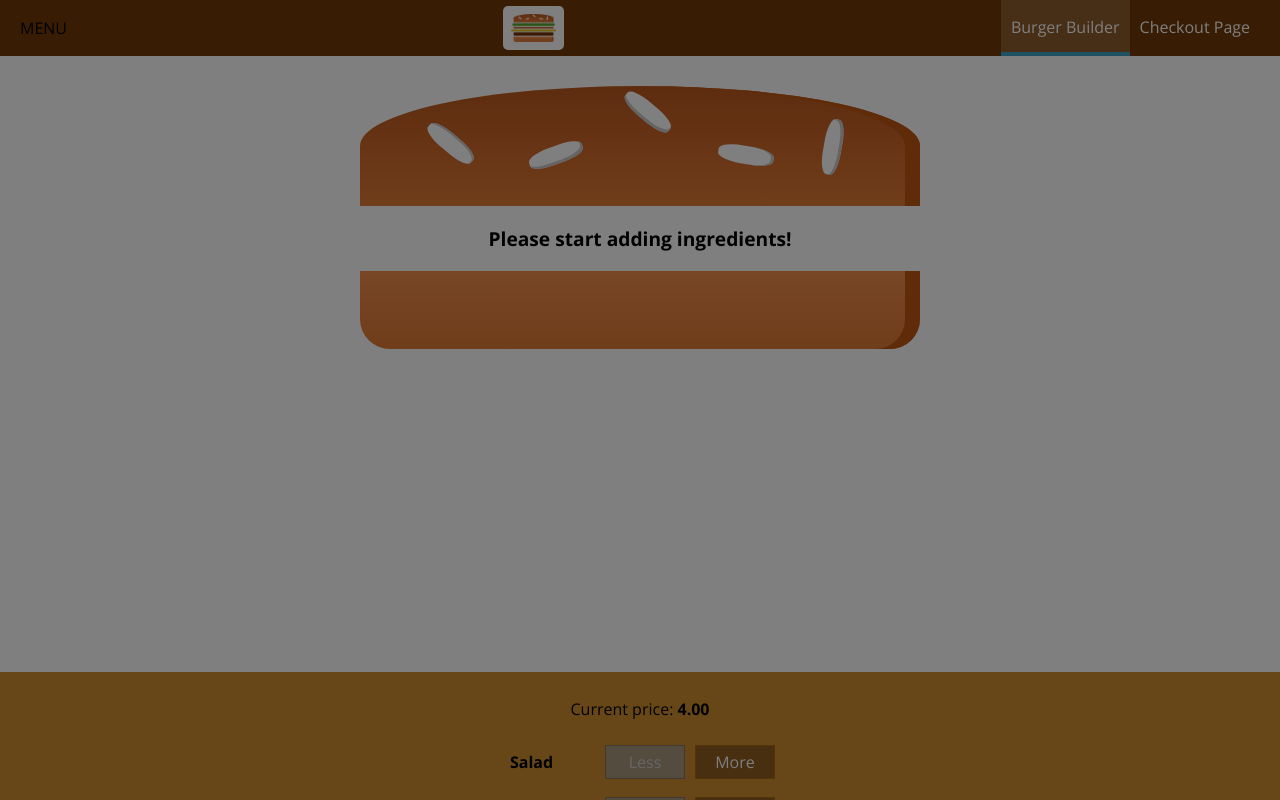
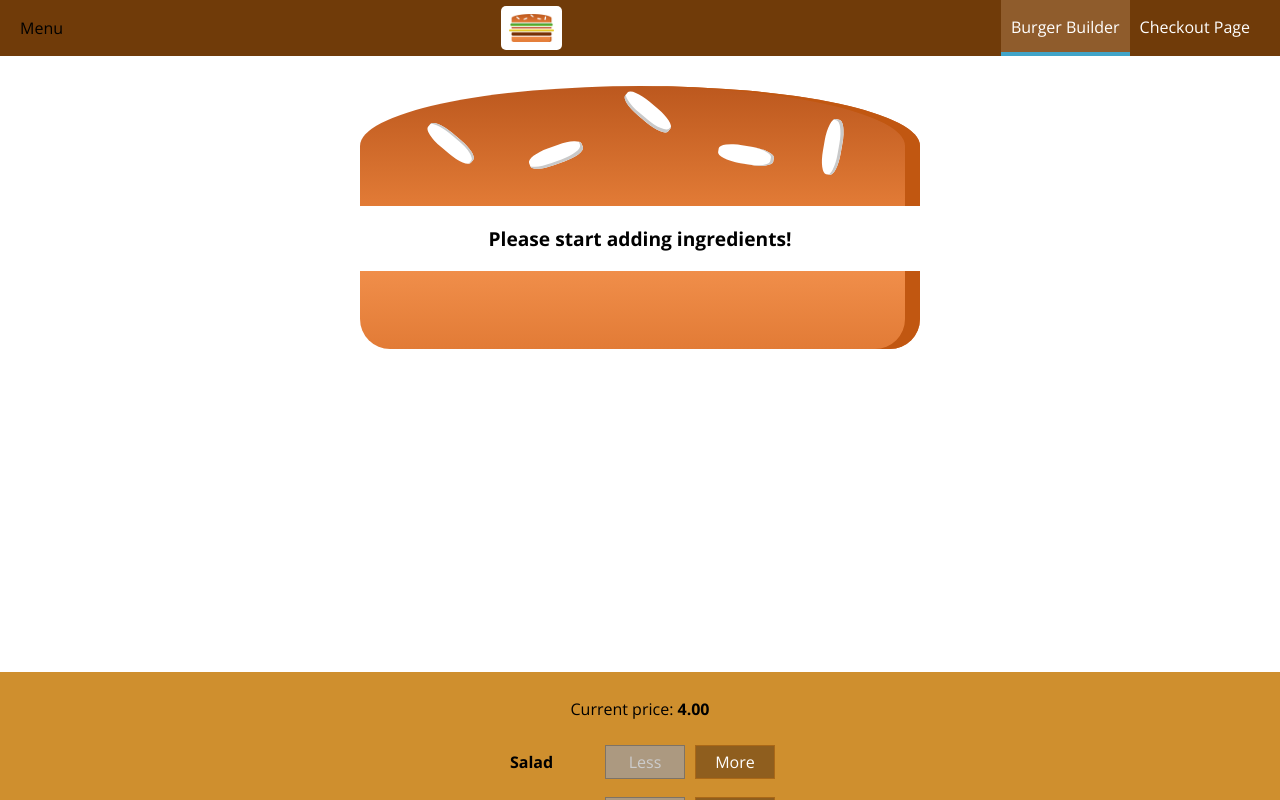
Before and after one commit to sterios93/react-burger, a React (Create React App) app: page / in a window 1280 px wide. Shown: the top 800 px of the page. Built offline with nearby package versions, Linux system fonts and the light colour scheme.

Commit message:
feat: add a sideDrawer toggleButton

```diff
--- a/src/components/Layout/Layout.js
+++ b/src/components/Layout/Layout.js
@@ -6,17 +6,23 @@
 
 class Layout extends Component {
   state = {
-    showSideDrawer: true
+    showSideDrawer: false
   }
 
   sideDrawerClosedHandler = () => {
     this.setState({showSideDrawer: false});
   }
 
+  sideDrawerToggleHandler = () => {
+    this.setState( (prevState) => {
+      return {showSideDrawer: !prevState.showSideDrawer}
+    });
+  }
+
   render() {
     return (
       <Aux>
-        <Toolbar />
+        <Toolbar drawerToggleClicked={this.sideDrawerToggleHandler}/>
         <SideDrawer
           closed={this.sideDrawerClosedHandler}
           open={this.state.showSideDrawer}
--- /dev/null
+++ b/src/components/Navigation/SideDrawer/DrawerToggle/DrawerToggle.js
@@ -0,0 +1,7 @@
+import React from 'react';
+
+const drawerToggle = props => (
+    <div onClick={props.clicked}>Menu</div>
+);
+
+export default drawerToggle;
--- a/src/components/Navigation/Toolbar/Toolbar.js
+++ b/src/components/Navigation/Toolbar/Toolbar.js
@@ -2,10 +2,11 @@
 import classes from './Toolbar.module.css';
 import Logo from '../../Logo/Logo';
 import NavigationItems from '../NavigationItems/NavigationItems';
+import DrawerToggle from '../SideDrawer/DrawerToggle/DrawerToggle';
 
 const toolbar = props => (
   <header className={classes.Toolbar}>
-    <div>MENU</div>
+    <DrawerToggle clicked={props.drawerToggleClicked}/>
     <div className={classes.Logo}>
       <Logo />
     </div>
```
